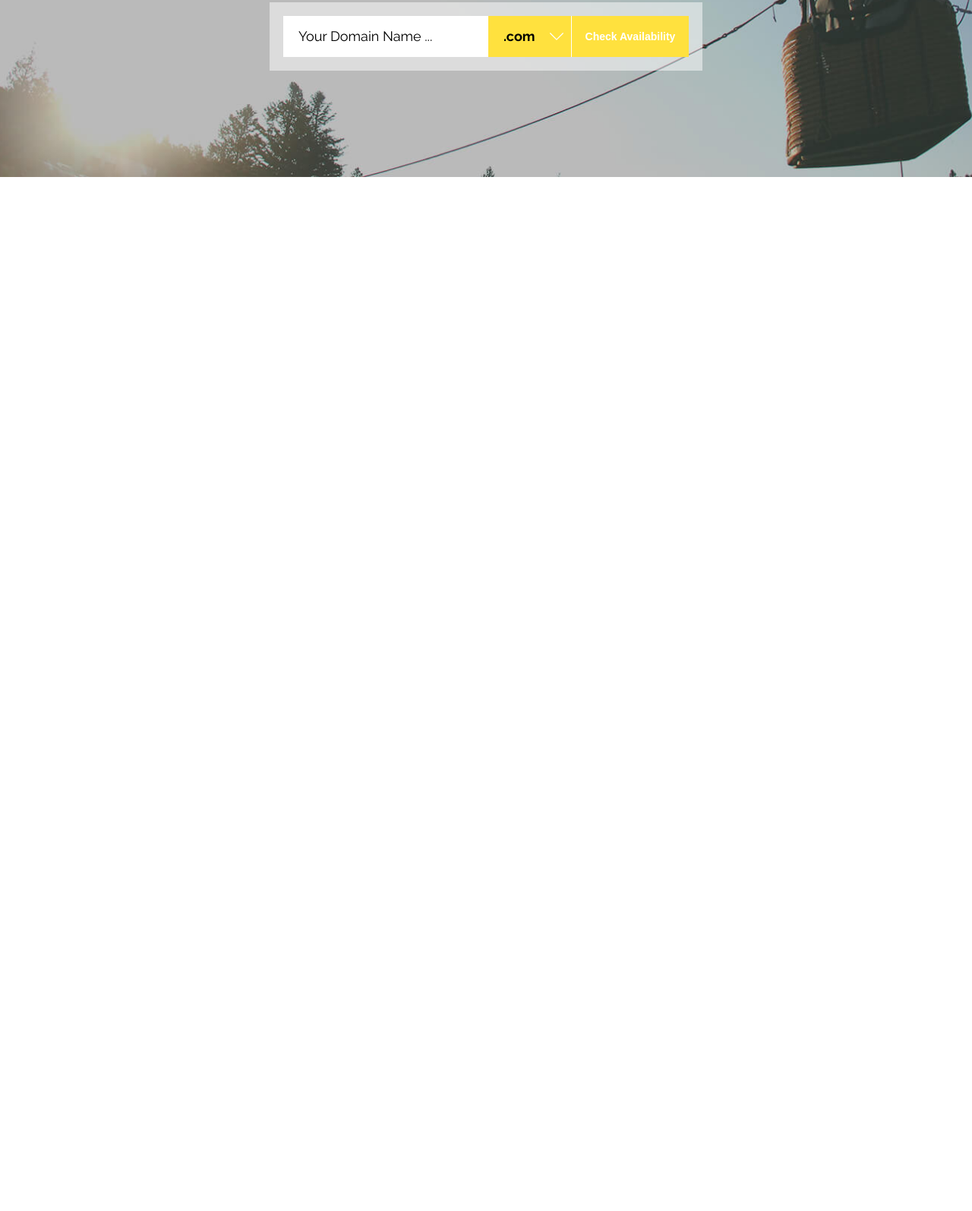
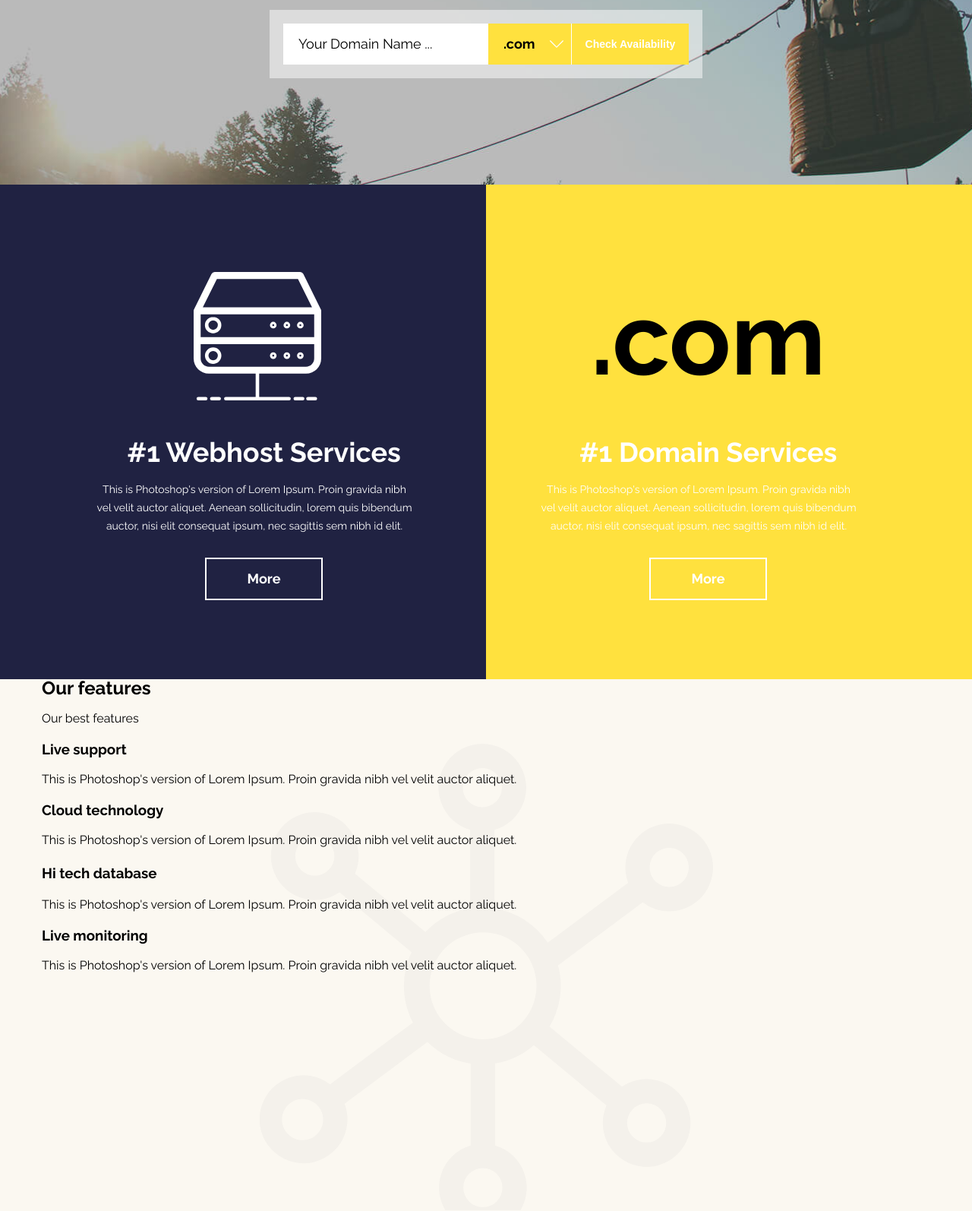
Before and after one commit to pannat/maguwohost, a plain HTML site: page index.html in a window 1280 px wide. Shown: the part 698-2292 px from the top of the page at 76% size. Before the commit the page ends 931 px from the top, so only its background shows below. Drawn offline with Linux system fonts and the light colour scheme.

Commit message:
+ advantages and markup features

```diff
--- a/css/style.css
+++ b/css/style.css
@@ -74,11 +74,14 @@ html, body {
 }
 
 .main-nav__link:hover {
+  text-decoration: underline;
+
   opacity: 0.5;
 }
 
 .main-nav__link:active {
   color: #ffe13e;
+  text-decoration: underline;
 
   opacity: 1;
 }
@@ -155,31 +158,17 @@ html, body {
 }
 
 .check__slogan {
-  position: relative;
-
   margin: 0;
-  margin-bottom: 60px;
-  padding-bottom: 160px;
+  margin-bottom: 50px;
+  padding-bottom: 180px;
 
   font-size: 30px;
   line-height: 24px;
   text-align: center;
   white-space: pre-wrap;
   color: #ffffff;
-}
 
-.check__slogan::after {
-  content: "";
-
-  position: absolute;
-  top: 80px;
-  left: 50%;
-
-  width: 102px;
-  height: 109px;
-  margin-left: -51px;
-
-  background: url("../img/check-icon.svg") no-repeat 0 0;
+  background: url("../img/check-icon.svg") no-repeat 50% 85px;
 }
 
 .check__form {
@@ -274,3 +263,110 @@ html, body {
 
   border: none;
 }
+
+.advantages {
+  background: linear-gradient(to right, #202242 50%, #ffe13e 50% );
+}
+
+.advantages__inner {
+  display: flex;
+  flex-wrap: wrap;
+}
+
+.advantages__item {
+  flex-basis: 50%;
+  margin-bottom: 84px;
+}
+
+.advantages__webhost {
+  background: #202242;
+  text-align: center;
+}
+
+.advantages__domain {
+  background: #ffe13e;
+  text-align: center;
+}
+
+.advantages__title {
+  font-size: 36px;
+  line-height: 24px;
+  text-transform: capitalize;
+  color: #ffffff;
+}
+
+.advantages__title-webhost {
+  margin: 0;
+  margin-top: 115px;
+  margin-bottom: 25px;
+  padding-top: 225px;
+
+  background: url("../img/webhost.svg") no-repeat 200px 0;
+}
+
+.advantages__title-domain {
+  display: inline-flex;
+  flex-wrap: wrap;
+  justify-content: center;
+  margin: 0;
+  margin-bottom: 25px;
+}
+
+.advantages__title-top {
+  margin-top: 65px;
+  padding: 115px 70px 115px 70px;
+
+  font-size: 134px;
+  line-height: 45px;
+  text-transform: none;
+  color: #000000;
+}
+
+.advantages__text {
+  width: 420px;
+  margin: 0;
+  margin-bottom: 30px;
+  padding: 0 70px;
+
+  font-size: 14px;
+  line-height: 24px;
+  color: #ffffff;
+}
+
+.advantages__button {
+  min-width: 51px;
+  margin-bottom: 20px;
+  padding: 14px 50px;
+
+  font-size: 18px;
+  line-height: 24px;
+  font-weight: 700;
+  color: #ffffff;
+
+  border: 2px solid #ffffff;
+}
+
+.advantages__button_left {
+  background: #202242;
+}
+
+.advantages__button_left:hover {
+  background: #1b1c37;
+}
+
+.advantages__button_left:active {
+  background: #111229;
+}
+
+.features {
+  min-height: 700px;
+  background: #fbf8f1 url("../img/bg-features.svg") no-repeat 50% 85px;
+}
+
+.features__title {
+  margin: 0;
+}
+
+.features__item-title {
+  margin: 0;
+}
--- a/index.html
+++ b/index.html
@@ -49,14 +49,69 @@
           <p class="check__slogan">modern  -  fast  -  reliable</p>
           <form class="check__form" action="https://echo.htmlacademy.ru" method="post">
             <input class="check__input" type="text" name="domain-name" id="domain-name" placeholder="Your domain name ...">
-            <select class="check__choose-domain">
+            <select class="check__choose-domain" name="domain">
               <option class="check__choose-item" value=".com">.com</option>
-              <option class="check__choose-item" value=".ru">.ru</option>
             </select>
             <button type="submit" class="check__button button">Check availability</button>
           </form>
         </div>
       </div>
     </div>
+
+    <div class="advantages">
+      <div class="container">
+        <div class="advantages__inner">
+          <div class="advantages__item advantages__webhost">
+            <h3 class="advantages__title advantages__title-webhost">#1 Webhost services</h3>
+            <p class="advantages__text">
+              This is Photoshop's version  of Lorem Ipsum. Proin gravida nibh vel velit auctor aliquet. Aenean sollicitudin, lorem quis bibendum auctor, nisi elit consequat ipsum, nec sagittis sem nibh id elit.
+            </p>
+            <a class="button advantages__button advantages__button_left" href="#">More</a>
+          </div>
+          <div class="advantages__item advantages__domain">
+            <h3 class="advantages__title advantages__title-domain"><span class="advantages__title-top">.com</span> #1 Domain services</h3>
+            <p class="advantages__text">
+              This is Photoshop's version  of Lorem Ipsum. Proin gravida nibh vel velit auctor aliquet. Aenean sollicitudin, lorem quis bibendum auctor, nisi elit consequat ipsum, nec sagittis sem nibh id elit.
+            </p>
+            <a class="button advantages__button advantages__button_right" href="#">More</a>
+          </div>
+        </div>
+      </div>
+    </div>
+
+    <div class="features">
+      <div class="container">
+        <div class="features__inner">
+          <h2 class="features__title">Our features</h2>
+          <p class="features__tip">Our best features</p>
+        </div>
+        <div class="features__list">
+          <div class="features__item">
+            <h3 class="features__item-title">Live support</h3>
+            <p class="features__text">
+              This is Photoshop's version  of Lorem Ipsum. Proin gravida nibh vel velit auctor aliquet.
+            </p>
+          </div>
+          <div class="features__item">
+            <h3 class="features__item-title">Cloud technology</h3>
+            <p class="features__text">
+              This is Photoshop's version  of Lorem Ipsum. Proin gravida nibh vel velit auctor aliquet.
+            </p>
+          </div>
+          <div class="features__item">
+            <h3 class="features__itemn-title">Hi tech database</h3>
+            <p class="features__text">
+              This is Photoshop's version  of Lorem Ipsum. Proin gravida nibh vel velit auctor aliquet.
+            </p>
+          </div>
+          <div class="features__item">
+            <h3 class="features__item-title">Live monitoring</h3>
+            <p class="features__text">
+              This is Photoshop's version  of Lorem Ipsum. Proin gravida nibh vel velit auctor aliquet.
+            </p>
+          </div>
+        </div>
+      </div>
+    </div>
   </body>
 </html>
```
Also changed, not shown: img/bg-features.svg (added), img/webhost.svg (added).
